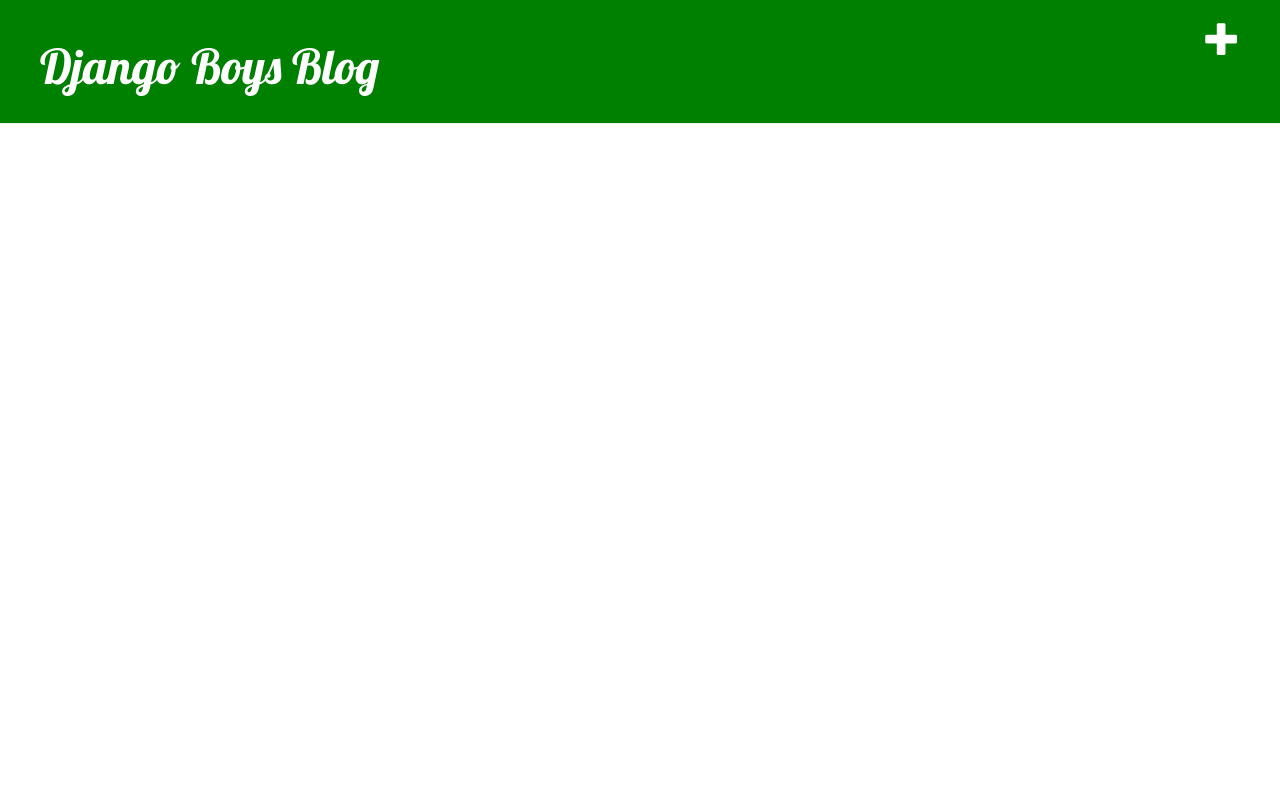
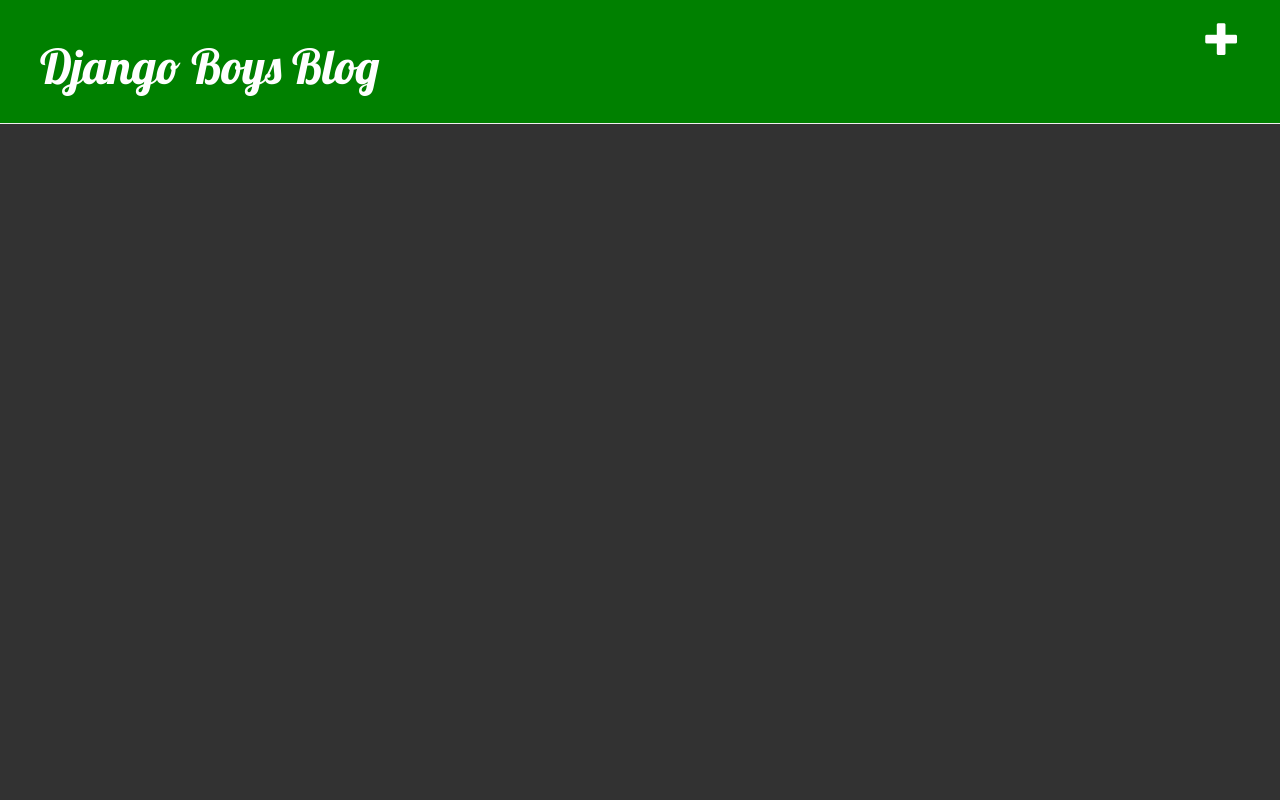
Before and after one commit to suelliton/djangoboys, a Django app: page / in a window 1280 px wide. Run offline with Django 3.2, Linux system fonts and the light colour scheme; data that the repository does not hold is empty; some libraries are stand-ins or nearby versions.

Commit message:
commit automatico

```diff
--- a/blog/templates/blog/base.html
+++ b/blog/templates/blog/base.html
@@ -7,7 +7,7 @@
           <link href='//fonts.googleapis.com/css?family=Lobster&subset=latin,latin-ext' rel='stylesheet' type='text/css'>
           <link rel="stylesheet" href="{% static 'css/blog.css' %}">
       </head>
-      <body>
+      <body class="body">
         <div class="page-header">
           <a href="{% url 'blog.views.post_new' %}" class="top-menu"><span class="glyphicon glyphicon-plus"></span></a>
      <h1><a href="/">Django Boys Blog</a></h1>
```
